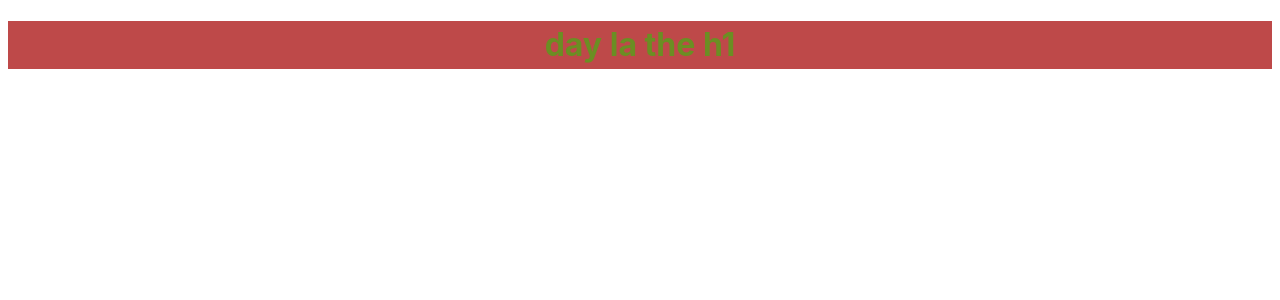
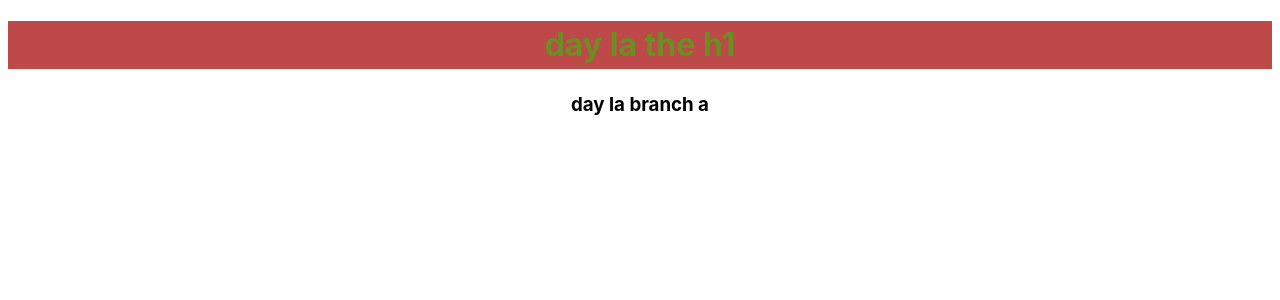
Before and after one commit to nguyenlongnd/learnGit, a React (Vite) app in the folder learnGit/: page / in a window 1280 px wide. Shown: the top 300 px of the page. Built offline with nearby package versions, Linux system fonts and the light colour scheme.

Commit message:
commit a

```diff
--- a/learnGit/src/App.jsx
+++ b/learnGit/src/App.jsx
@@ -2,6 +2,7 @@ import { useState } from 'react'
 import reactLogo from './assets/react.svg'
 import viteLogo from '/vite.svg'
 import './App.css'
+import BranchA from './BranchA'
 
 function App() {
   const [count, setCount] = useState(0)
@@ -9,6 +10,7 @@ function App() {
   return (
     <>
       <h1>day la the h1</h1>
+      <BranchA/>
     </>
   )
 }
--- /dev/null
+++ b/learnGit/src/BranchA.jsx
@@ -0,0 +1,10 @@
+function BranchA() {
+
+  return (
+    <>
+      <h3>day la branch a</h3>
+    </>
+  )
+}
+
+export default BranchA
```
Also changed, not shown: 1 other file (tests, documents, lock files or other folders).
